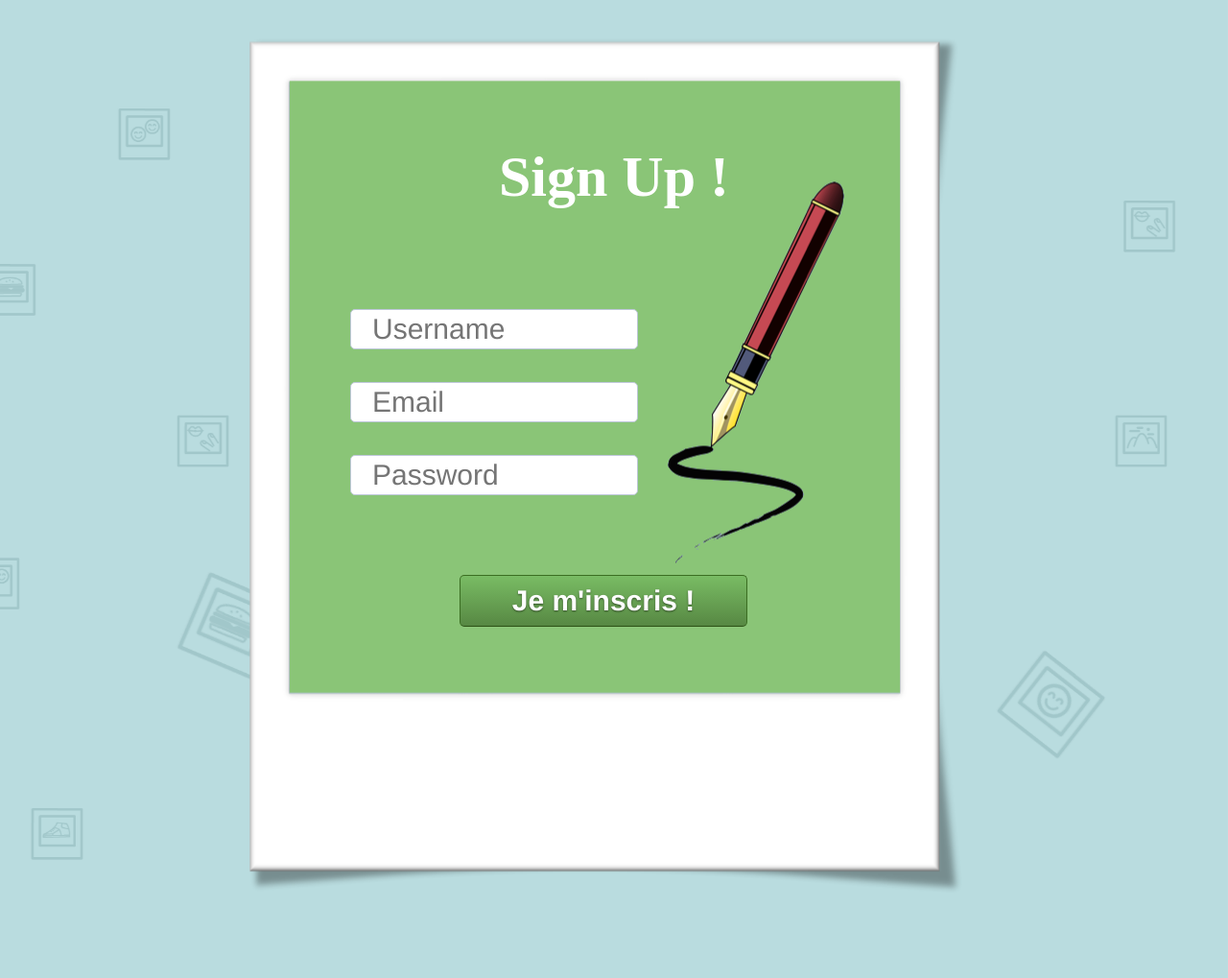
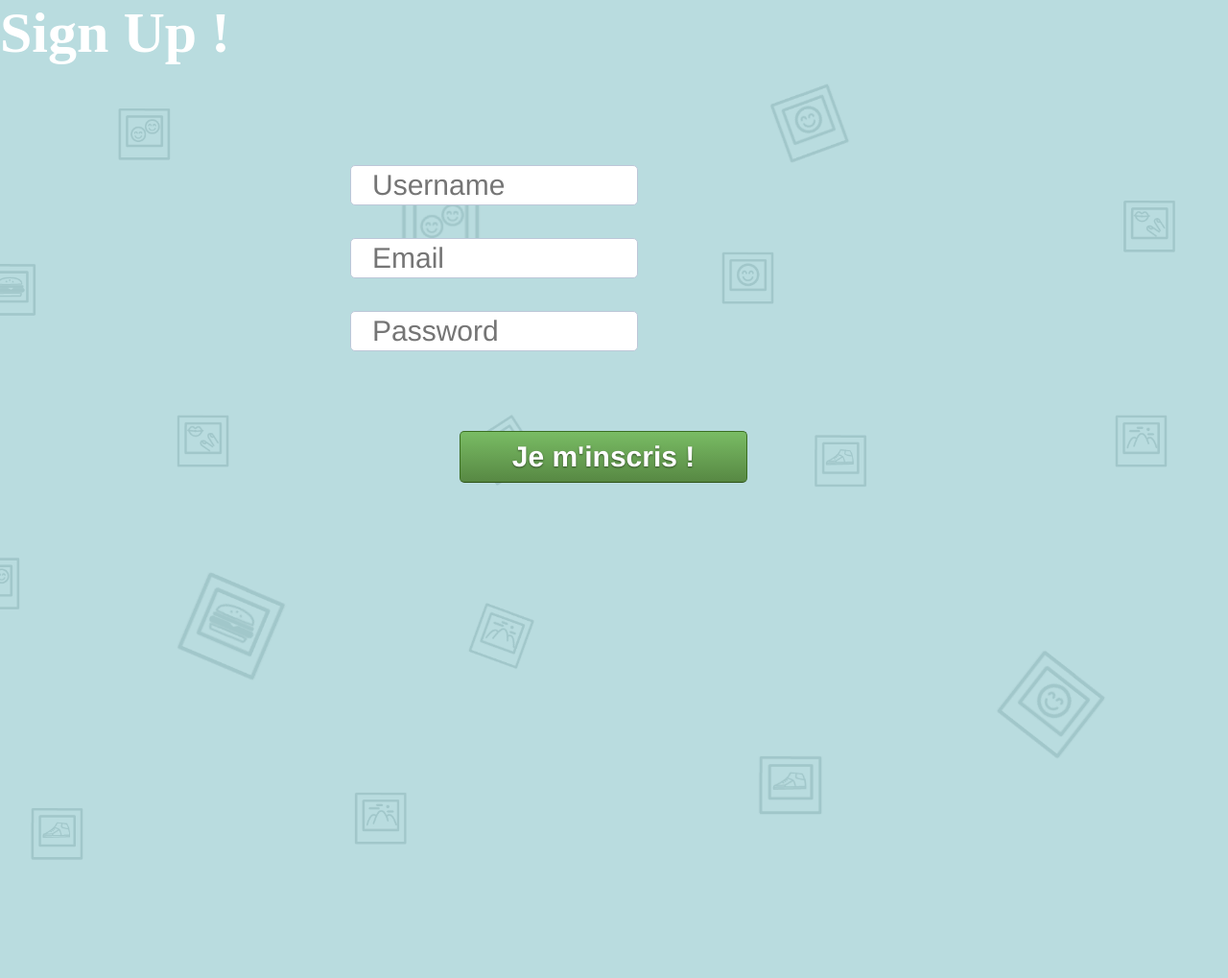
Before and after one commit to asalama3/Camagru, a PHP site: page /Camagru/ in a window 1280 px wide. Shown: the whole page at 96% size. Run offline with PHP 8.4, Linux system fonts and the light colour scheme.

Commit message:
continue

```diff
--- a/FILTER_TEST.php
+++ b/FILTER_TEST.php
@@ -22,7 +22,7 @@
   <div class="hero">
   <!-- move inline css to .css -->
     <video id="video" width="640" height="480" autoplay></video>
-        <img class="chien filter" src="./images/chien.png" style="
+        <!-- <img class="chien filter" src="./images/chien.png" style="
     position: absolute;
     top: 20%;
     left: 58%;
@@ -42,7 +42,7 @@
     left: 58%;
     opacity: 0;
     z-index: 999;
-">
+"> -->
 
     <div class="text">
       </div>
--- a/index.php
+++ b/index.php
@@ -81,7 +81,7 @@ if(isset($_POST['inscription']))
     <title>Camagru</title>
   </head>
   <body>
-      <div id="register">
+      <!-- <div id="register"> -->
         <section id="formpage">
       <h1>Sign Up !</h1>
       <form method='POST' action="">
@@ -111,6 +111,6 @@ if(isset($_POST['inscription']))
       }
       ?>
     </section>
-    </div>
+    <!-- </div> -->
   </body>
 </html>
--- a/style.css
+++ b/style.css
@@ -1,18 +1,26 @@
 html, body{
   margin: 0;
   padding: 0;
+}
+
+body{
+background: url(./images/background.png) no-repeat center center fixed;
+background-size: cover;
+position: absolute;
+width: 100%;
+height: 100%;
 }
 
 a a:visited a:hover a:active{
   color : none;
 }
 
-#register{
-  background: url(./images/background.png) no-repeat center center fixed;
-  position: absolute;
-  background-size: cover;
-  width: 100%;
-  height: 100%;
+/*#register{*/
+  /*background: url(./images/background.png) no-repeat center center fixed;*/
+  /*position: absolute;*/
+  /*background-size: cover;*/
+  /*width: 100%;*/
+  /*height: 100%;*/
 }
 
 #formpage{
@@ -21,7 +29,7 @@ a a:visited a:hover a:active{
   margin: auto;
   padding-top: 100px;
   padding-bottom: 200px;
-  background-image: url(./images/polaroid2_edition.png);
+  /*background-image: url(./images/polaroid2_edition.png);*/
   background-repeat: no-repeat;
   background-position: center;
 }
```
Also changed, not shown: profil.js (+20 -18 lines), profil.php (+1 -18 lines), 1 other file.
